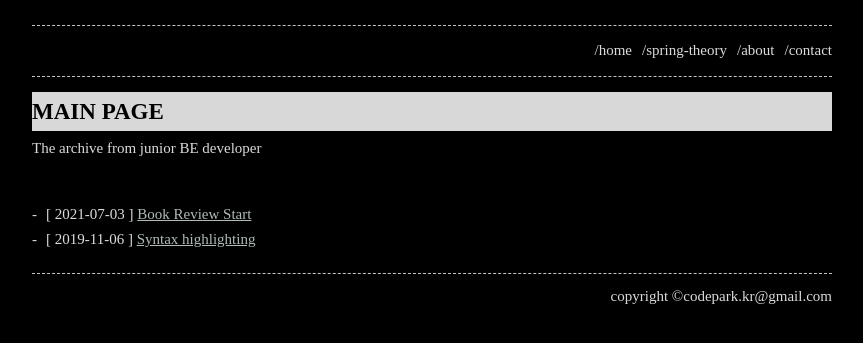
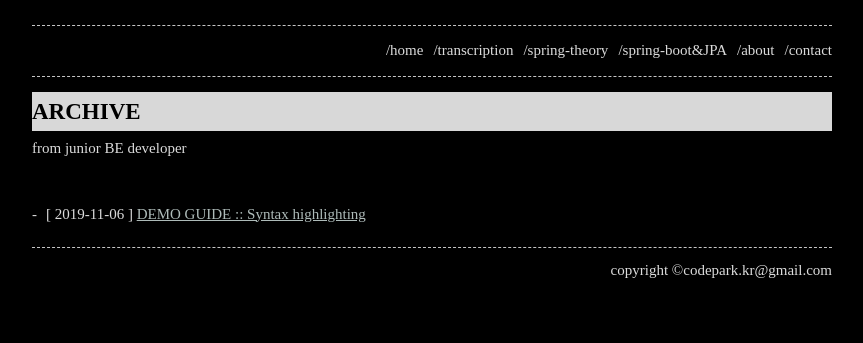
Before and after one commit to codepark-kr/codepark-kr.github.io, a Jekyll site: the page built from index.md, in a window 1280 px wide. Shown: the top 343 px of the page, without its empty margins (208-1071 px from the left). Built offline with Jekyll 4.4.1, drawn with Linux system fonts in a browser that asks for light colours; some web fonts are replaced.

Commit message:
[STYLE] add new post-spring&jpa also add new syntax highlighter rouge

```diff
--- a/_config.yml
+++ b/_config.yml
@@ -5,13 +5,15 @@ url: "https://b2a3e8.github.io"
 
 header_pages:
   - index.md
+  - transcription.md
   - spring-theory.md
+  - spring-boot&JPA.md
   - about.md
   - contact.md
 
 style: dark
 
-gems:
+plugins:
   - jekyll-seo-tag
 
 footer: 'copyright ©codepark.kr@gmail.com'
@@ -19,3 +21,4 @@ footer: 'copyright ©codepark.kr@gmail.com'
 # Build settings
 markdown: kramdown
 remote_theme: b2a3e8/jekyll-theme-console
+highlighter: rouge
--- a/_posts/2019-11-06-syntax-highlighting.markdown
+++ b/_posts/2019-11-06-syntax-highlighting.markdown
@@ -1,6 +1,6 @@
 ---
 layout: post
-title:  "Syntax highlighting"
+title:  "DEMO GUIDE :: Syntax highlighting"
 date:   2019-11-06 01:11:00 +0100
 categories:
 ---
--- a/_sass/base.scss
+++ b/_sass/base.scss
@@ -36,7 +36,7 @@ $container-max-width:  800px !default;
  */
 body { background-color: var(--background-color);  margin: 0 auto;  padding: 0;  font-family: $base-font-family;
        font-size: $base-font-size;  color: var(--text-color);  text-align: left;  line-height: $base-line-height !important; }
-img{ width: 100%;  max-width: $container-max-width; height: auto;}
+img{ width: 80%;  max-width: $container-max-width; height: auto; padding-left: 3%;}
 
 h1, h2, h3, h4, h5, h6 {  margin: 0px;  font-weight: bold;  color: var(--text-color); color: #cecea6;}
 p, ul, ol { margin: 0px;  color: var(--text-color); }
@@ -101,65 +101,95 @@ textarea { vertical-align: top; }
  * Code and syntax highlighting
  */
 .lineno { color: var(--code-color-1); margin-right: 15px; }
-figure.highlight { margin: 5px 0; border: 1px solid rgb(59, 58, 58); background-color: rgb(51, 49, 49); margin-bottom: 20px;
-                   width: fit-content; margin-left: 20px; padding: 10px; }
-pre { background-color: rgb(51, 49, 49);  border: none;  padding: 0;  margin: 0;  overflow: auto;  font-size: $base-font-size;
-      color: var(--text-color);  line-height: 1.7 !important;  font-family: 'Source Sans Pro', monospace !important; }
-.highlight .hll { background-color: var(--code-color-2); }
-.highlight .c { color: var(--code-color-1); font-style: italic } /* Comment */
-.highlight .err { color: var(--code-color-3); background-color: var(--code-color-4); } /* Error */
-.highlight .k { color: var(--code-color-5); } /* Keyword */
-.highlight .cm { color: var(--code-color-1); font-style: italic } /* Comment.Multiline */
-.highlight .cp { color: var(--code-color-6); } /* Comment.Preproc */
-.highlight .c1 { color: var(--code-color-1); font-style: italic } /* Comment.Single */
-.highlight .cs { color: var(--code-color-5); font-style: italic } /* Comment.Special */
-.highlight .gd { color: var(--code-color-7); } /* Generic.Deleted */
-.highlight .ge { font-style: italic } /* Generic.Emph */
-.highlight .gr { color: var(--code-color-7); } /* Generic.Error */
-.highlight .gh { color: var(--code-color-8); font-weight: bold } /* Generic.Heading */
-.highlight .gi { color: var(--code-color-9); } /* Generic.Inserted */
-.highlight .go { color: var(--code-color-10); } /* Generic.Output */
-.highlight .gp { color: var(--code-color-11); } /* Generic.Prompt */
-.highlight .gs { font-weight: bold } /* Generic.Strong */
-.highlight .gu { color: var(--code-color-12); font-weight: bold } /* Generic.Subheading */
-.highlight .gt { color: var(--code-color-7); } /* Generic.Traceback */
-.highlight .kc { color: var(--code-color-5); } /* Keyword.Constant */
-.highlight .kd { color: var(--code-color-5); } /* Keyword.Declaration */
-.highlight .kn { color: var(--code-color-5); } /* Keyword.Namespace */
-.highlight .kp { color: var(--code-color-5); } /* Keyword.Pseudo */
-.highlight .kr { color: var(--code-color-5); } /* Keyword.Reserved */
-.highlight .kt { color: var(--code-color-13); } /* Keyword.Type */
-.highlight .m { color: var(--code-color-14); } /* Literal.Number */
-.highlight .s { color: var(--code-color-15); } /* Literal.String */
-.highlight .na { color: var(--code-color-16); } /* Name.Attribute */
-.highlight .nb { color: var(--code-color-13); } /* Name.Builtin */
-.highlight .nc { color: var(--code-color-9); text-decoration: underline } /* Name.Class */
-.highlight .no { color: var(--code-color-7); } /* Name.Constant */
-.highlight .nd { color: var(--code-color-10); } /* Name.Decorator */
-.highlight .ni { color: var(--code-color-17); font-weight: bold } /* Name.Entity */
-.highlight .nf { color: var(--code-color-9); } /* Name.Function */
-.highlight .nn { color: var(--code-color-13); text-decoration: underline } /* Name.Namespace */
-.highlight .nt { color: var(--code-color-16); font-weight: bold } /* Name.Tag */
-.highlight .nv { color: var(--code-color-7); } /* Name.Variable */
-.highlight .ow { color: var(--code-color-5); } /* Operator.Word */
-.highlight .w { color: var(--code-color-18); } /* Text.Whitespace */
-.highlight .mf { color: var(--code-color-14); } /* Literal.Number.Float */
-.highlight .mh { color: var(--code-color-14); } /* Literal.Number.Hex */
-.highlight .mi { color: var(--code-color-14); } /* Literal.Number.Integer */
-.highlight .mo { color: var(--code-color-14); } /* Literal.Number.Oct */
-.highlight .sb { color: var(--code-color-15); } /* Literal.String.Backtick */
-.highlight .sc { color: var(--code-color-15); } /* Literal.String.Char */
-.highlight .sd { color: var(--code-color-15); } /* Literal.String.Doc */
-.highlight .s2 { color: var(--code-color-15); } /* Literal.String.Double */
-.highlight .se { color: var(--code-color-15); } /* Literal.String.Escape */
-.highlight .sh { color: var(--code-color-15); } /* Literal.String.Heredoc */
-.highlight .si { color: var(--code-color-15); } /* Literal.String.Interpol */
-.highlight .sx { color: var(--code-color-15); } /* Literal.String.Other */
-.highlight .sr { color: var(--code-color-14); } /* Literal.String.Regex */
-.highlight .s1 { color: var(--code-color-15); } /* Literal.String.Single */
-.highlight .ss { color: var(--code-color-5); } /* Literal.String.Symbol */
-.highlight .bp { color: var(--code-color-13); } /* Name.Builtin.Pseudo */
-.highlight .vc { color: var(--code-color-7); } /* Name.Variable.Class */
-.highlight .vg { color: var(--code-color-7); } /* Name.Variable.Global */
-.highlight .vi { color: var(--code-color-7); } /* Name.Variable.Instance */
-.highlight .il { color: var(--code-color-14); } /* Literal.Number.Integer.Long */
+figure.highlight{ margin: 5px 0; border: 1px solid rgb(59, 58, 58);  margin-bottom: 20px;
+                   width: fit-content; margin-left: 14px; padding: 10px; }
+pre,code.highlighter-rouge  { border: none;  padding: 0;  margin: 0;  overflow: auto;  font-size: $base-font-size; padding-left: 4px; padding-right: 4px;
+      color: rgb(197, 31, 31); background-color: rgb(39, 39, 39); line-height: 1.7 !important;  font-family: 'Source Code Pro', monospace !important; }
+
+      .highlight table td { padding: 5px; }
+      .highlight table pre { margin: 0; }
+      .highlight, .highlight .w {
+        color: #fbf1c7;
+        background-color: #282828;
+      }
+      .highlight .err {
+        color: #fb4934;
+        background-color: #282828;
+        font-weight: bold;
+      }
+      .highlight .c, .highlight .ch, .highlight .cd, .highlight .cm, .highlight .cpf, .highlight .c1, .highlight .cs {
+        color: #928374;
+        font-style: italic;
+      }
+      .highlight .cp {
+        color: #8ec07c;
+      }
+      .highlight .nt {
+        color: #fb4934;
+      }
+      .highlight .o, .highlight .ow {
+        color: #fbf1c7;
+      }
+      .highlight .p, .highlight .pi {
+        color: #fbf1c7;
+      }
+      .highlight .gi {
+        color: #b8bb26;
+        background-color: #282828;
+      }
+      .highlight .gd {
+        color: #fb4934;
+        background-color: #282828;
+      }
+      .highlight .gh {
+        color: #b8bb26;
+        font-weight: bold;
+      }
+      .highlight .k, .highlight .kn, .highlight .kp, .highlight .kr, .highlight .kv {
+        color: #fb4934;
+      }
+      .highlight .kc {
+        color: #d3869b;
+      }
+      .highlight .kt {
+        color: #fabd2f;
+      }
+      .highlight .kd {
+        color: #fe8019;
+      }
+      .highlight .s, .highlight .sb, .highlight .sc, .highlight .dl, .highlight .sd, .highlight .s2, .highlight .sh, .highlight .sx, .highlight .s1 {
+        color: #b8bb26;
+        font-style: italic;
+      }
+      .highlight .si {
+        color: #b8bb26;
+        font-style: italic;
+      }
+      .highlight .sr {
+        color: #b8bb26;
+        font-style: italic;
+      }
+      .highlight .sa {
+        color: #fb4934;
+      }
+      .highlight .se {
+        color: #fe8019;
+      }
+      .highlight .nn {
+        color: #8ec07c;
+      }
+      .highlight .nc {
+        color: #8ec07c;
+      }
+      .highlight .no {
+        color: #d3869b;
+      }
+      .highlight .na {
+        color: #b8bb26;
+      }
+      .highlight .m, .highlight .mb, .highlight .mf, .highlight .mh, .highlight .mi, .highlight .il, .highlight .mo, .highlight .mx {
+        color: #d3869b;
+      }
+      .highlight .ss {
+        color: #83a598;
+      }
--- a/index.md
+++ b/index.md
@@ -4,6 +4,6 @@ layout: home
 permalink: /
 ---
 
-# MAIN PAGE
+# ARCHIVE
 
-The archive from junior BE developer
+from junior BE developer
```
Also changed, not shown: _posts/2021-07-03-Book Review Start.md (deleted, +0 -293 lines), spring-boot&JPA.md (added, +68 -0 lines), spring-theory.md (+16 -17 lines), transcription.md (added, +5 -0 lines), uploads/Untitled (11).png (added).
